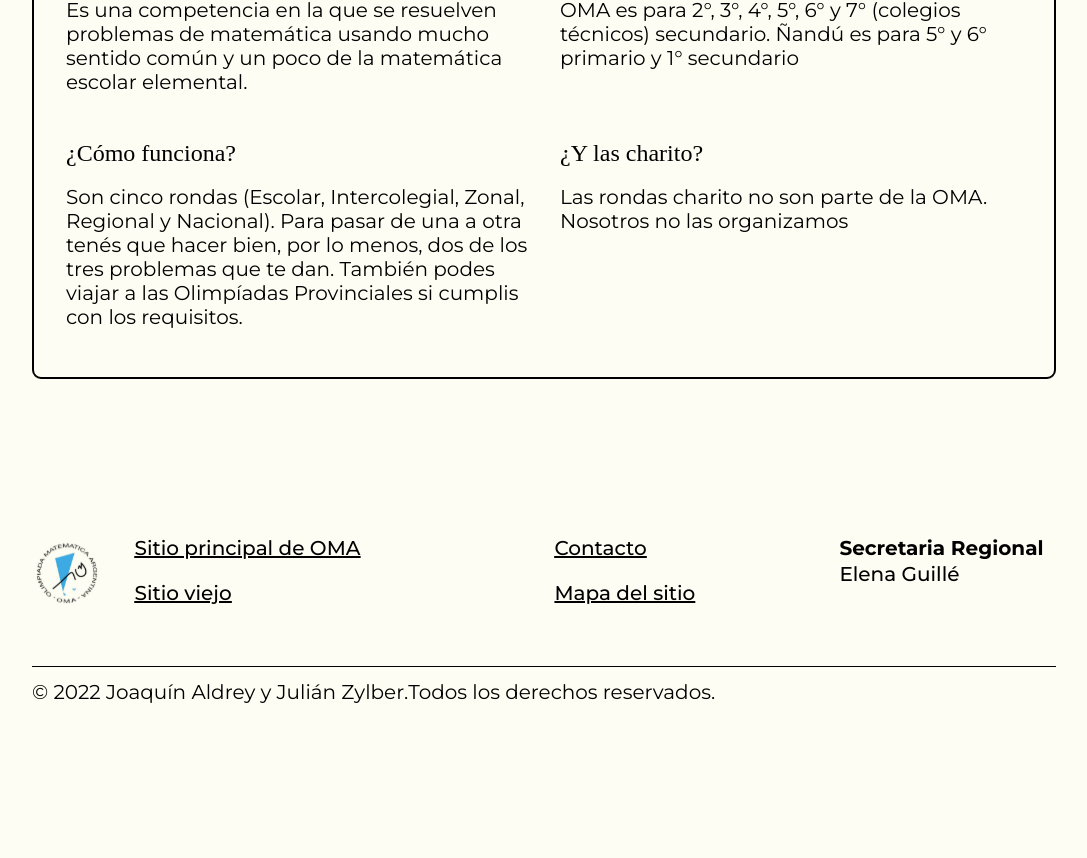
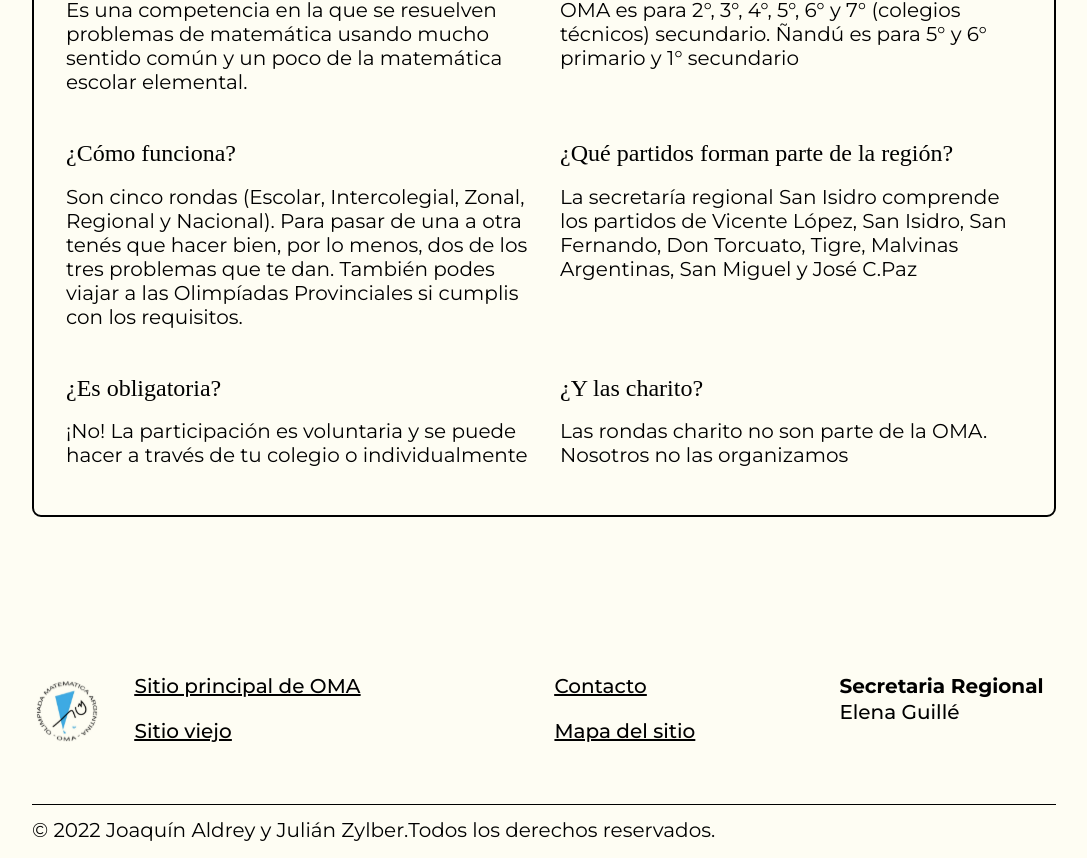
Before and after one commit to JZylber/oma-san-isidro, a Next.js app: page / in a window 1280 px wide. Shown: the part 1026-1884 px from the top of the page, without its empty margins (96-1183 px from the left). Before the commit the page ends 1746 px from the top, so only its background shows below. Built offline with nearby package versions, Linux system fonts and the light colour scheme; no server answers; the database is empty; a web font is replaced by a local one.

Commit message:
feat(faq): added regions

```diff
--- a/components/FAQ/Faq.tsx
+++ b/components/FAQ/Faq.tsx
@@ -7,7 +7,9 @@ export default function Faq(){
         <FaqItem question='¿Qué son las Olimpíadas?' answer='Es una competencia en la que se resuelven problemas de matemática usando mucho sentido común y un poco de la matemática escolar elemental.'></FaqItem>
         <FaqItem question='¿OMA o Ñandú?' answer='OMA es para 2°, 3°, 4°, 5°, 6° y 7° (colegios técnicos) secundario. Ñandú es para 5° y 6° primario y 1° secundario'></FaqItem>
         <FaqItem question='¿Cómo funciona?' answer='Son cinco rondas (Escolar, Intercolegial, Zonal, Regional y Nacional). Para pasar de una a otra tenés que hacer bien, por lo menos, dos de los tres problemas que te dan. También podes viajar a las Olimpíadas Provinciales si cumplis con los requisitos.'></FaqItem>
-        {/*<FaqItem question='¿Es obligatoria?' answer='¡No! La participación es voluntaria y se puede hacer a través de tu colegio o individualmente'></FaqItem>*/}
+        <FaqItem question='¿Qué partidos forman parte de la región?' answer='La secretaría regional San Isidro comprende los partidos de Vicente López, San Isidro, San Fernando, Don Torcuato, Tigre, Malvinas Argentinas, San Miguel y José C.Paz
+'></FaqItem>
+        <FaqItem question='¿Es obligatoria?' answer='¡No! La participación es voluntaria y se puede hacer a través de tu colegio o individualmente'></FaqItem>
         <FaqItem question='¿Y las charito?' answer='Las rondas charito no son parte de la OMA. Nosotros no las organizamos'></FaqItem>
     </div>)
 }
```
